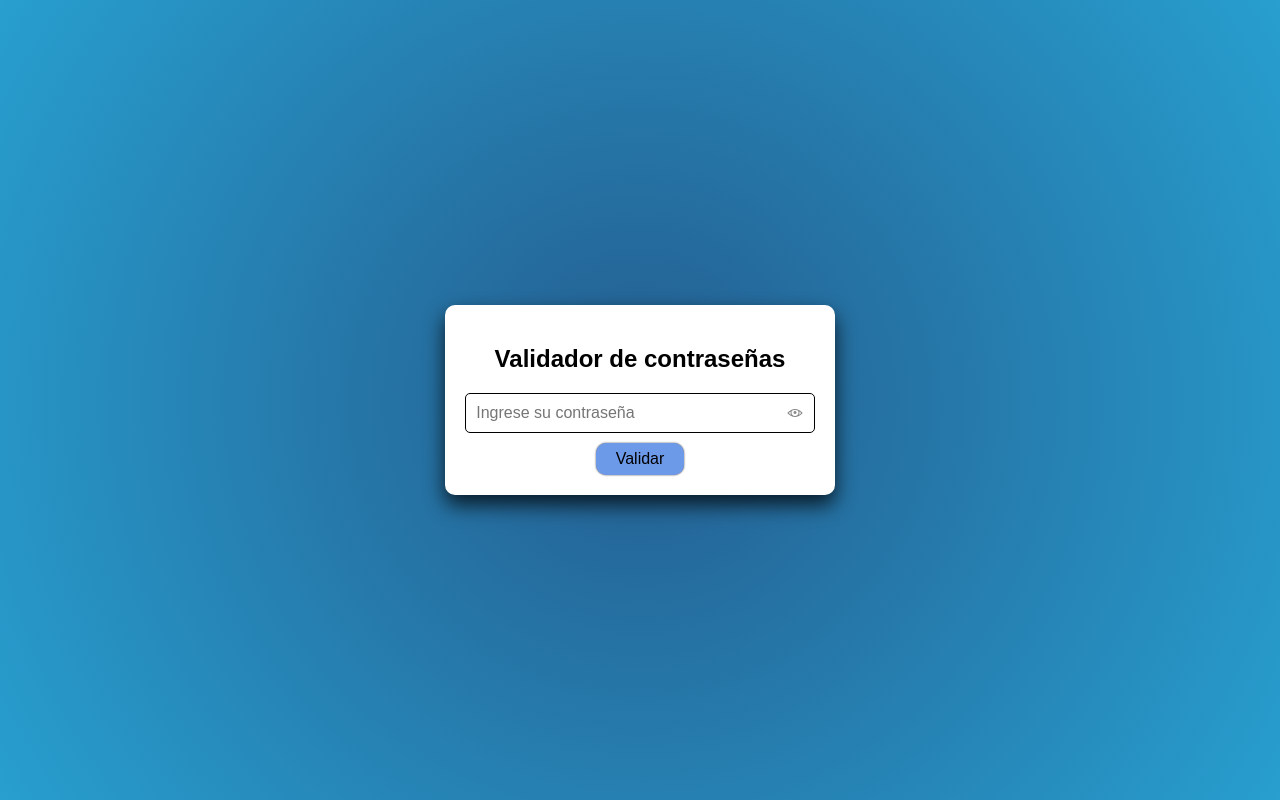
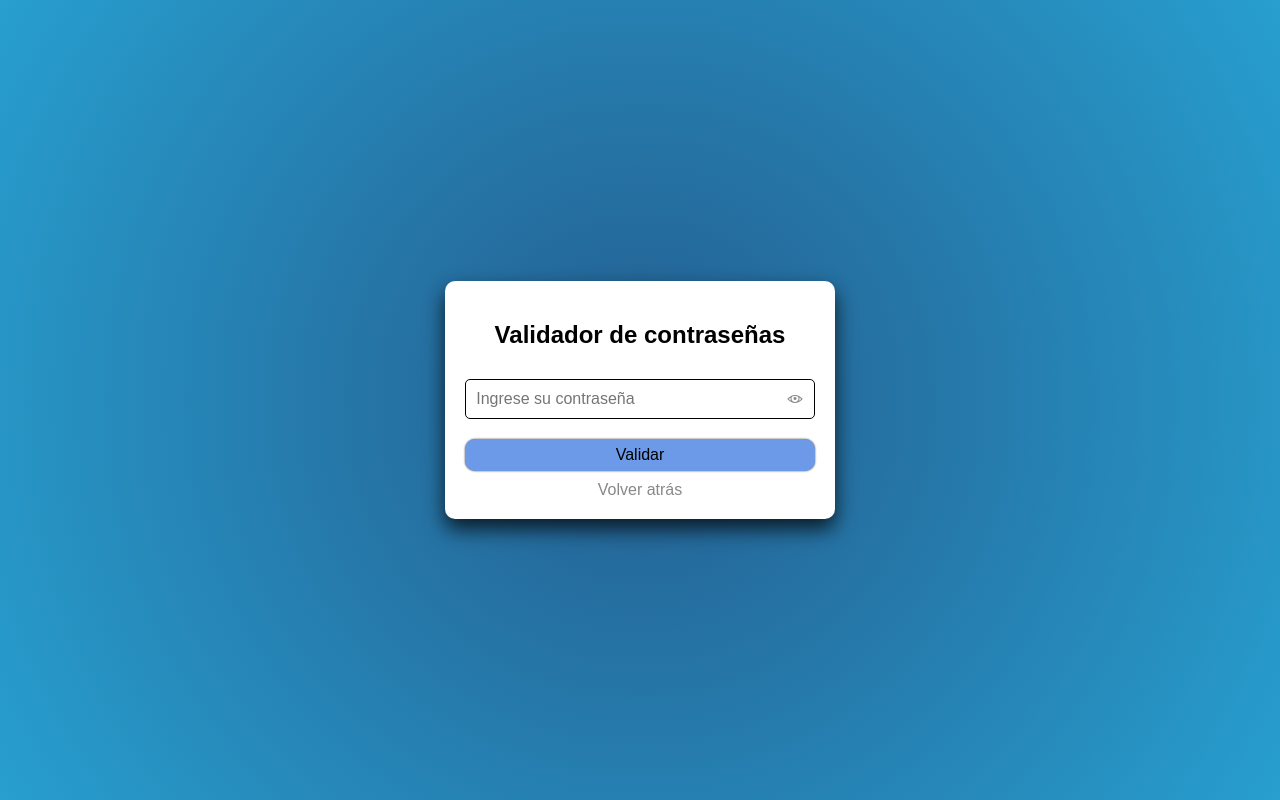
Before and after one commit to JuanEstevanCode/MinTic, a plain HTML site: page HTML/validator.html in a window 1280 px wide. Drawn offline with Linux system fonts and the light colour scheme.

Commit message:
Funcionalidad de botón para volver atrás en ejercicio validar contraseña

```diff
--- a/CSS/validator/style.css
+++ b/CSS/validator/style.css
@@ -11,6 +11,9 @@ body {
 }
 
 .container {
+    display: flex;
+    flex-direction: column;
+    gap: 10px;
     background-color: #fff;
     padding: 20px;
     border-radius: 10px;
@@ -43,7 +46,6 @@ input[type="text"] {
 #btn-validate:hover {
     background: #3877e5;
     color: white;
-    transform: scale(1.1);
 }
 
 .toggle-password {
@@ -59,3 +61,14 @@ input[type="text"] {
     position: relative;
     width: 100%;
 }
+
+a {
+    text-decoration: none;
+    color: #888;
+    transition: all 0.3s ease;
+}
+
+a:hover {
+    color: #5d5656;
+    text-decoration: underline;
+}
--- a/HTML/validator.html
+++ b/HTML/validator.html
@@ -18,6 +18,7 @@
             <i class="fas fa-eye toggle-password" id="toggle-password"></i>
         </div>
         <button id="btn-validate" onclick="validar()">Validar</button>
+        <a href="/index.html">Volver atrás</a>
     </div>
     <!-- Scripts -->
     <!-- <script src="https://cdn.jsdelivr.net/npm/sweetalert2@11"></script> -->
```
Also changed, not shown: index.html (+2 -2 lines).
